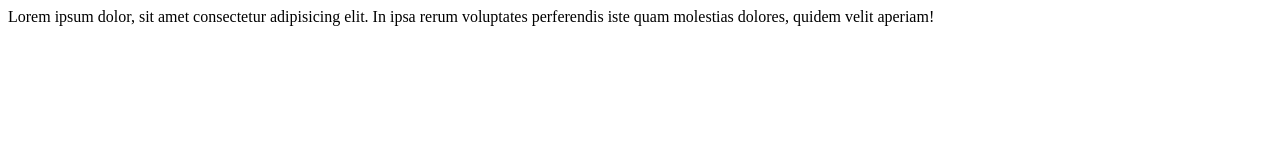
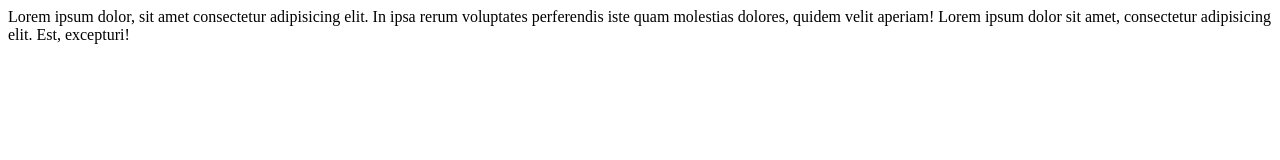
Before and after one commit to Daham2000/git_test, a plain HTML site: page index.html in a window 1280 px wide. Drawn offline with Linux system fonts and the light colour scheme.

Commit message:
login file added

```diff
--- a/index.html
+++ b/index.html
@@ -3,6 +3,7 @@
     <body>
         Lorem ipsum dolor, sit amet consectetur adipisicing elit.
         In ipsa rerum voluptates perferendis iste quam molestias dolores,
-        quidem velit aperiam!
+        quidem velit aperiam! Lorem ipsum dolor sit amet,
+        consectetur adipisicing elit. Est, excepturi!
     </body>
 </html>
```
Also changed, not shown: login.html (added), 1 other file.
